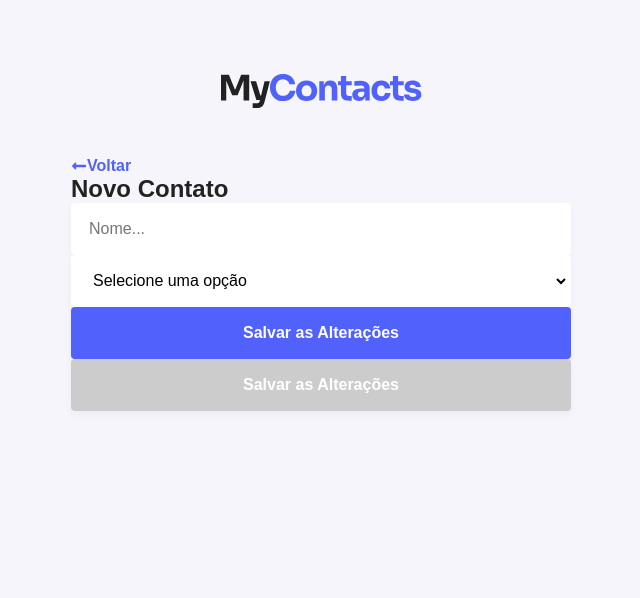
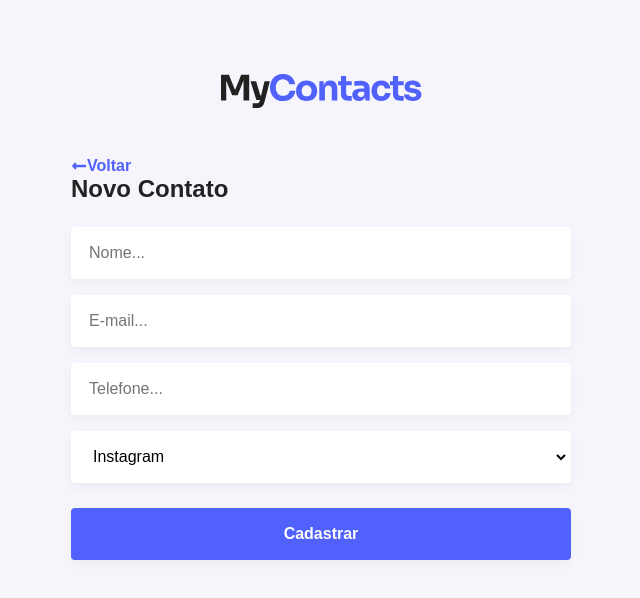
Before and after one commit to alex01sander/Mycontact, a React (Vite) app in the folder fe/: page /new in a window 1280 px wide. Shown: the top 598 px of the page, without its empty margins (319-959 px from the left). Built offline with nearby package versions, Linux system fonts and the light colour scheme.

Commit message:
feat: Created compent Contacr form and styles

```diff
--- /dev/null
+++ b/fe/src/components/ContactForm/ContactForm.jsx
@@ -0,0 +1,38 @@
+import FormGroup from "../FormGroup/FormGroup"
+import { Form, ButtonContainer  } from "../ContactForm/styles"
+import Input from '../Input'
+import Select from '../Select'
+import Button from '../Button'
+import PropTypes from 'prop-types'
+
+
+
+export default function ContactForm({buttomLabel}) {
+    return(
+        <Form>
+            <FormGroup >
+                <Input placeholder="Nome..."/>
+            </FormGroup>
+            <FormGroup >
+                <Input placeholder="E-mail..."/>
+            </FormGroup>
+            <FormGroup >
+                <Input placeholder="Telefone..."/>
+            </FormGroup>
+
+            <FormGroup >
+                <Select>
+                    <option value="Instagrem">Instagram</option>
+                </Select>
+            </FormGroup>
+
+            <ButtonContainer>
+                <Button type="submit">{buttomLabel} </Button>
+            </ButtonContainer>
+        </Form>
+    )
+}
+
+ContactForm.propTypes = {
+    buttomLabel: PropTypes.string.isRequired,
+}
--- /dev/null
+++ b/fe/src/components/ContactForm/styles.js
@@ -0,0 +1,7 @@
+import { styled } from "styled-components";
+
+export const Form = styled.form``;
+
+export const ButtonContainer = styled.div`
+    margin-top: 25px;
+`;
--- /dev/null
+++ b/fe/src/components/FormGroup/FormGroup.jsx
@@ -0,0 +1,14 @@
+import { Container } from "./styles";
+import PropTypes from 'prop-types';
+
+export default  function FormGroup ({children}) {
+    return (
+        <Container>
+            {children}
+        </Container>
+    )
+}
+
+FormGroup.prototype = {
+    children: PropTypes.node.isRequired,
+}
--- /dev/null
+++ b/fe/src/components/FormGroup/styles.js
@@ -0,0 +1,7 @@
+import { styled } from "styled-components";
+
+export const Container = styled.div`
+    & + & {
+        margin-top: 16px;
+    }
+`;
--- a/fe/src/components/PageHeader/styles.js
+++ b/fe/src/components/PageHeader/styles.js
@@ -1,6 +1,7 @@
 import styled from "styled-components";
 
 export const Container = styled.header`
+    margin-bottom: 24px;
     a{
         display: flex;
         align-items: center;
--- a/fe/src/pages/EditContact/index.jsx
+++ b/fe/src/pages/EditContact/index.jsx
@@ -1,7 +1,17 @@
+import ContactForm from "../../components/ContactForm/ContactForm";
 import PageHeader from "../../components/PageHeader";
 
 export default function EditContact() {
   return (
+    <>
     <PageHeader title="Editar Alex sander"/>
-  );
+
+    <ContactForm
+      buttomLabel="Salvar alterações"
+    />
+
+    </>
+
+
+    );
 }
--- a/fe/src/pages/NewContact/index.jsx
+++ b/fe/src/pages/NewContact/index.jsx
@@ -1,26 +1,14 @@
-import Button from '../../components/Button';
 import PageHeader from '../../components/PageHeader';
-import Select from '../../components/Select.js';
-import Input from '../../components/input';
+import ContactForm from '../../components/ContactForm/ContactForm';
 
 export default function NewContact() {
   return (
     <>
       <PageHeader title="Novo Contato"/>
 
-      <Input placeholder='Nome...'/>
-      <Select>
-      <option value="">Selecione uma opção</option>
-      <option value="123">Instagram</option>
-      <option value="123">Facebook</option>
-      <option value="123">Twitter</option>
-      <option value="123">Email</option>
 
-
-      </Select>
-      <Button type='button'>Salvar as Alterações</Button>
-      <Button type='button' disabled>Salvar as Alterações</Button>
-
+      <ContactForm
+      buttomLabel='Cadastrar'/>
     </>
   );
 }
```
